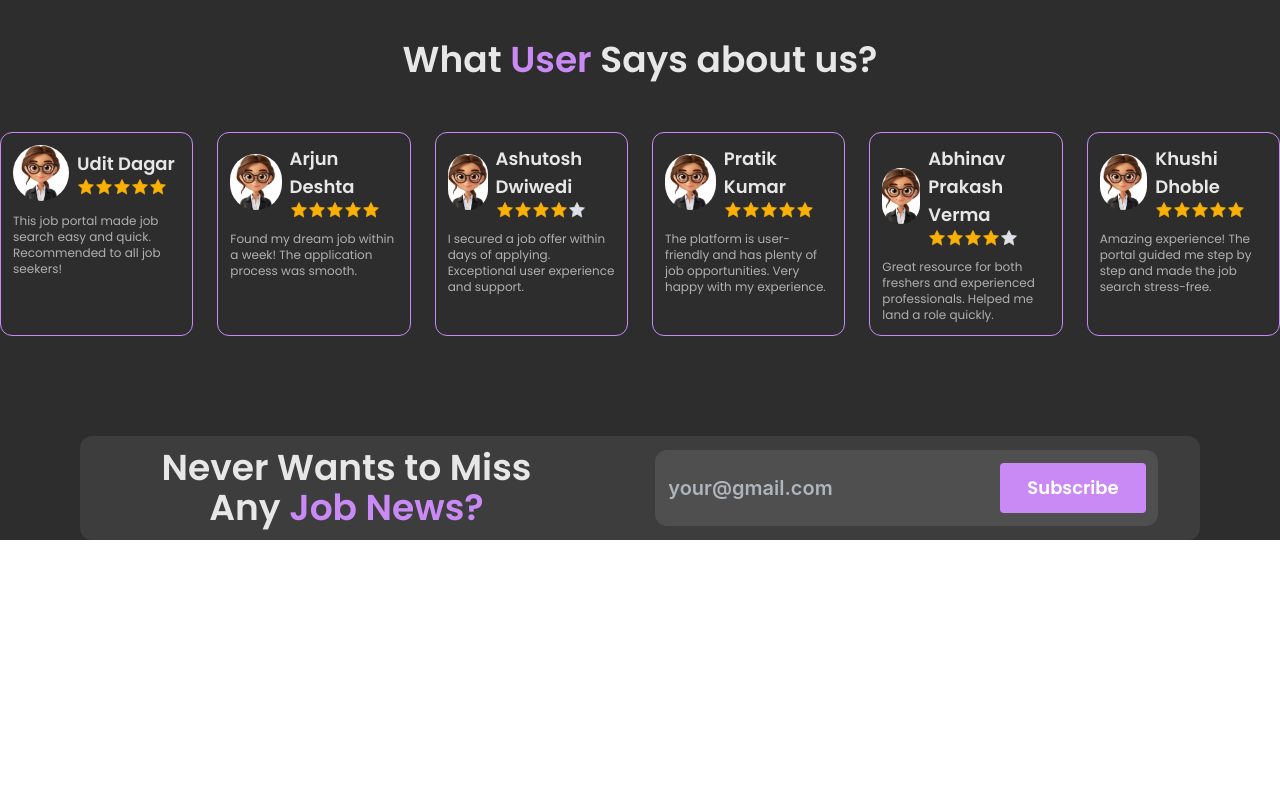
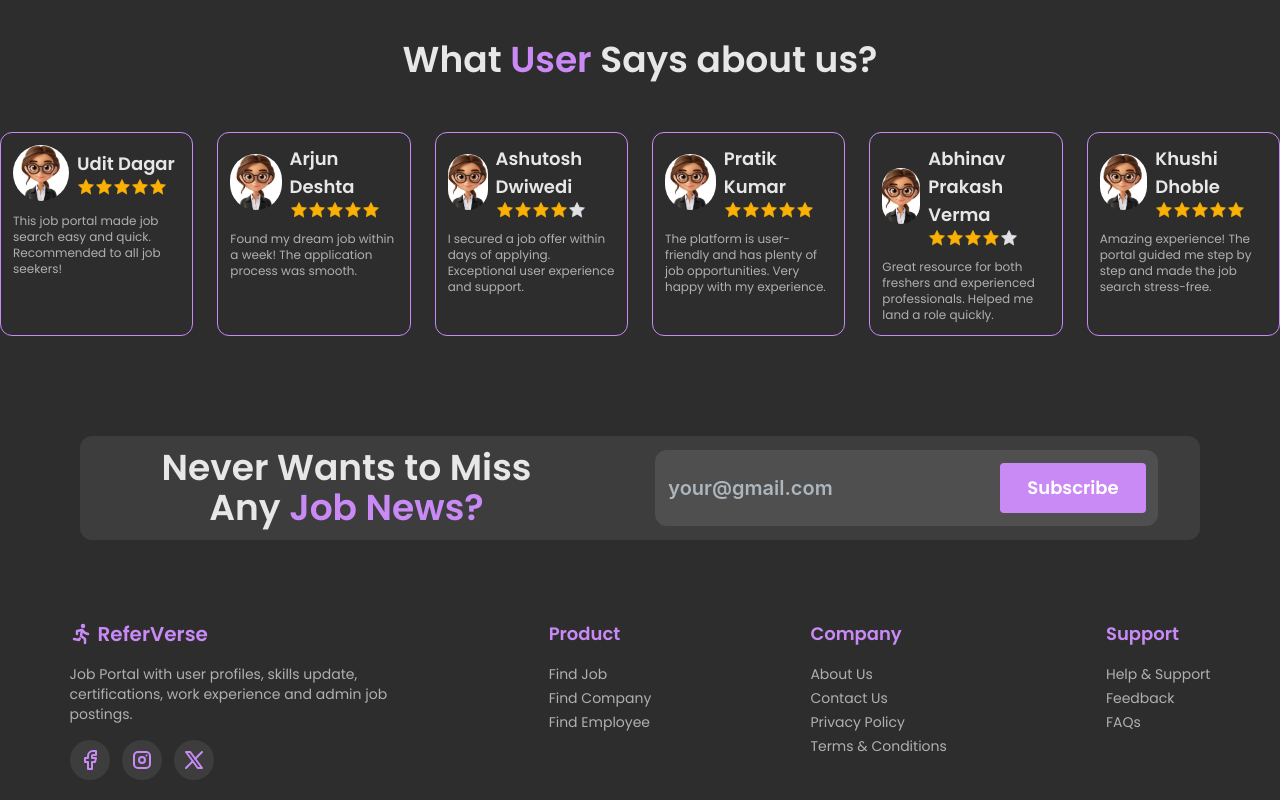
Before and after one commit to Pawan-Pandey1/ReferVerse, a React (Create React App) app: page / in a window 1280 px wide. Shown: the part 2024-2824 px from the top of the page. Before the commit the page ends 2564 px from the top, so only its background shows below. Built offline with nearby package versions, Linux system fonts and the light colour scheme.

Commit message:
Updated footer

```diff
--- a/src/Data/Data.tsx
+++ b/src/Data/Data.tsx
@@ -1,10 +1,10 @@
-export const companies = [
+ const companies = [
   "Google", "Amazon", "Meta",
   "Microsoft", "Pinterest", "Slack", "Oracle", "Walmart", "Apple"
 ];
 
 
-export const jobCategory = [
+ const jobCategory = [
 
   {
     name: "Software Engineer",
@@ -60,7 +60,7 @@
   }
 ];
 
-export const work = [
+ const work = [
   {
     name: "Build Your Resume",
     desc: "Create a standout resume with your skills."
@@ -75,7 +75,7 @@
   }
 ];
 
-export const testimonials = [
+ const testimonials = [
   {
     "name": "Udit Dagar",
     "testimonial": "This job portal made job search easy and quick. Recommended to all job seekers!",
@@ -107,3 +107,11 @@
     "rating": 5
   }
 ];
+
+const footerLinks = [
+  { title: "Product", links: ["Find Job", "Find Company", "Find Employee"] },
+  { title: "Company", links: ["About Us", "Contact Us", "Privacy Policy", "Terms & Conditions"] },
+  { title: "Support", links: ["Help & Support", "Feedback", "FAQs"] }
+];
+
+export { companies, jobCategory, work, testimonials, footerLinks };
--- /dev/null
+++ b/src/Footer/Footer.tsx
@@ -0,0 +1,33 @@
+import { IconRun, IconBrandFacebook, IconBrandInstagram, IconBrandX } from "@tabler/icons-react";
+import { footerLinks } from "../Data/Data";
+
+const Footer = () => {
+  return (
+    <div className="mt-20 pb-5 flex gap-5 justify-around">
+      <div className="w-1/4 flex flex-col gap-4">
+        <div className="flex gap-1 items-center text-royal-purple-400">
+          <IconRun className="h-6 w-6" stroke={2.5} />
+          <div className="text-xl font-semibold">ReferVerse</div>
+        </div>
+        <div className="text-sm text-mine-shaft-300">
+          Job Portal with user profiles, skills update, certifications, work experience and admin job postings.
+        </div>
+        <div className="flex gap-3 text-royal-purple-400 [&>div]:bg-mine-shaft-900 [&>div]:p-2 [&>div]:rounded-full [&>div]:cursor-pointer hover:[&>div]:bg-mine-shaft-700">
+          <div><IconBrandFacebook /></div>
+          <div><IconBrandInstagram  /></div>
+          <div><IconBrandX  /></div>
+        </div>
+      </div>
+            {
+                footerLinks.map((item,index)=> <div key={index}>
+                    <div className="text-lg font-semibold mb-4 text-royal-purple-400">{item.title}</div>
+                    {
+                        item.links.map((link,index)=><div key={index} className="text-mine-shaft-300 text-sm hover:text-royal-purple-400 cursor-pointer mb-1 hover:translate-x-2 transition duration-300 ease-in-out">{link}</div>)
+                    }
+                </div>)
+            }
+
+    </div>
+  );
+}
+export default Footer;
--- a/src/Pages/HomePage.tsx
+++ b/src/Pages/HomePage.tsx
@@ -1,3 +1,4 @@
+import Footer from "../Footer/Footer";
 import Header from "../Header/Header";
 import Companies from "../LandingPage/Companies";
 import DreamJob from "../LandingPage/DreamJob";
@@ -16,6 +17,7 @@
         <Working/>
         <Testimonials/>
         <Subscribe/>
+        <Footer/>
     </div>
     )
 }
```
